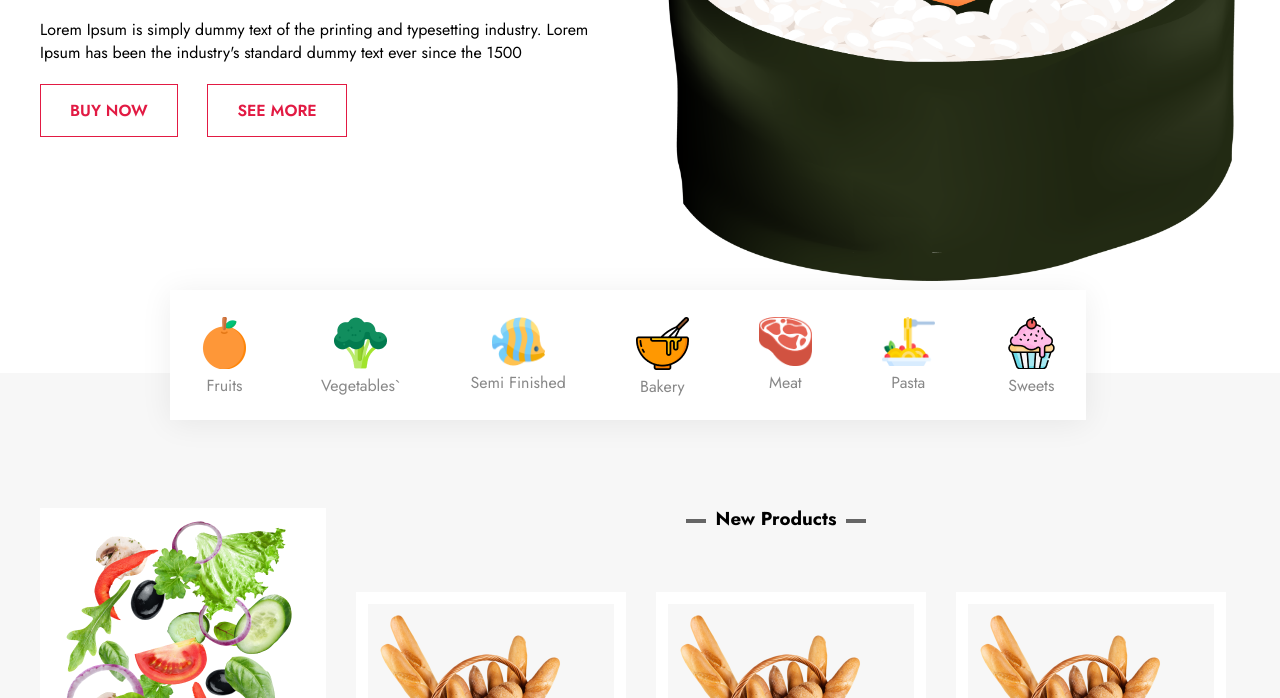
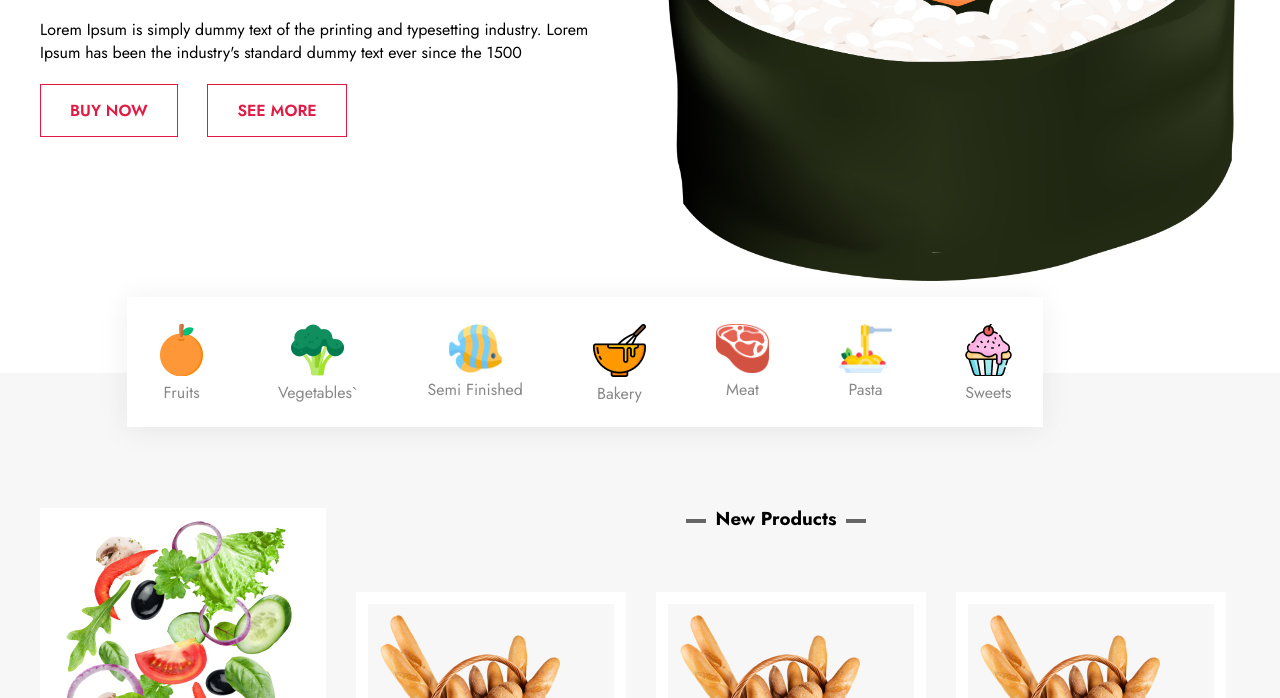
Before and after one commit to SamirS-li/SobReady, a plain HTML site: page index.html in a window 1280 px wide. Shown: the part 402-1100 px from the top of the page. Drawn offline with Linux system fonts and the light colour scheme.

Commit message:
sliderAddisionalDiv added

```diff
--- a/css/style.css
+++ b/css/style.css
@@ -201,12 +201,20 @@ nav .logo img {
     width: 580px;
 }
 
+.slider-addisional-div {
+    width: 970px;
+    display: flex;
+    position: absolute;
+    bottom: -140px;
+    left: 60px;
+    max-width: 970px;
+    height: 130px;
+    justify-content: center;
+}
+
 .slider-categories {
     display: flex;
     flex-wrap: nowrap;
-    position: absolute;
-    bottom: -133px;
-    left: 130px;
     max-width: 970px;
     height: 130px;
     padding: 27px 28px 26px;
--- a/index.html
+++ b/index.html
@@ -65,6 +65,7 @@
                     <div class="slider-right">
                         <img src="./image/food-png.webp" alt="">
                     </div>
+                    <div class="slider-addisional-div">
                         <div class="slider-categories">
 
                             <div class="categories-container">
@@ -104,6 +105,7 @@
 
                             </div>
 
+                        </div>
                     </div>
                 </div>
 
```
Lines whose indentation alone changed are shown as unchanged.
